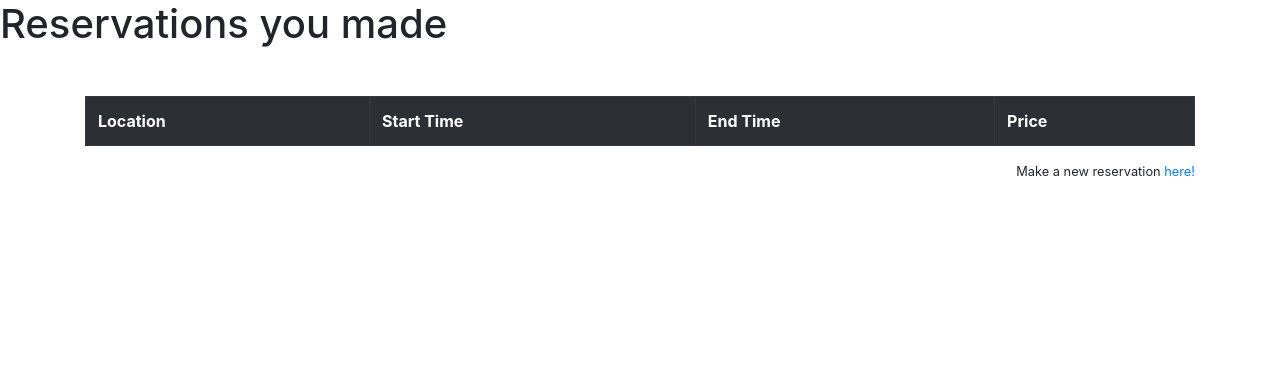
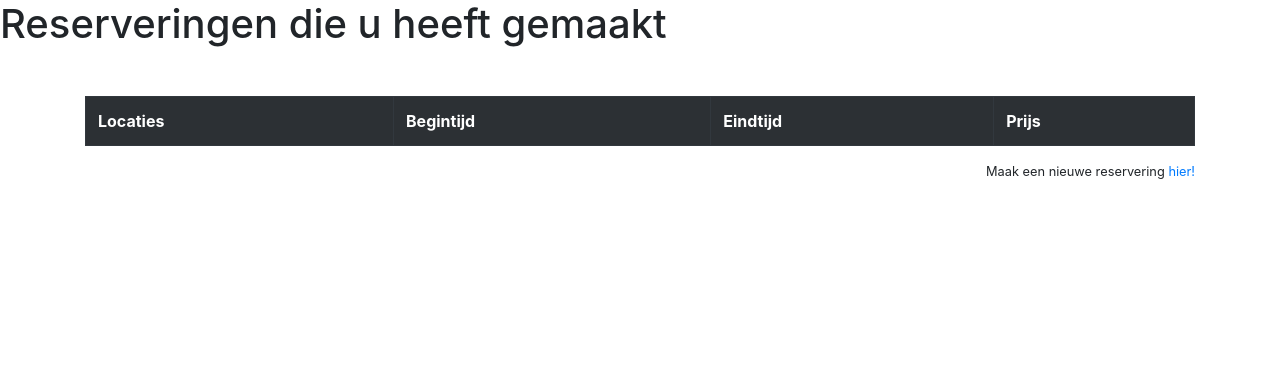
Before and after one commit to GijsHt/Bowling, a PHP site: the page made by view/reservations/index.php in a window 1280 px wide. Shown: the part 112-490 px from the top of the page. Run offline with PHP 8.4, Linux system fonts and the light colour scheme; the template is opened without the code that fills it, so the values that code supplies are empty; the visitor is signed in with stand-in values (Sample User, id 1); some libraries are stand-ins or nearby versions.

Commit message:
fixed Reservation error

```diff
--- a/view/reservations/index.php
+++ b/view/reservations/index.php
@@ -1,5 +1,5 @@
 <?php $loggedInUser = $_SESSION['username'];
-$reservations = getReservations($loggedInUser);
+
 $cities = getReservedCities($loggedInUser);
 ?>
 <div class="bg-dark">
@@ -14,15 +14,15 @@ $cities = getReservedCities($loggedInUser);
 </div>
     <h3 class="text-light float-right mr-5 mt-2 helloUser" >Hello <?= " ". $loggedInUser?></h3>
 
-<h1>Reservations you made</h1>
+<h1>Reserveringen die u heeft gemaakt</h1>
 
 <div class="container mt-5">
     <table border="1" class="table table-striped table-dark">
         <tr>
-            <th>Location</th>
-            <th>Start Time</th>
-            <th>End Time</th>
-            <th>Price</th>
+            <th>Locaties</th>
+            <th>Begintijd</th>
+            <th>Eindtijd</th>
+            <th>Prijs</th>
         </tr>
         <? foreach ($cities as $city){
             $eindtijd = $city["end_time"];
@@ -39,7 +39,7 @@ $cities = getReservedCities($loggedInUser);
             </tr>
         <?}?>
     </table>
-    <small class="float-right">Make a new reservation <a href="<?= URL ?>Reservations/viewCreateForm">here!</a></small>
+    <small class="float-right">Maak een nieuwe reservering <a href="<?= URL ?>Reservations/viewCreateForm">hier!</a></small>
 </div>
 
 
```
Also changed, not shown: model/ReservationsModel.php (+4 -4 lines), view/reservations/create.php (+6 -6 lines), view/reservations/update.php (+6 -5 lines).
